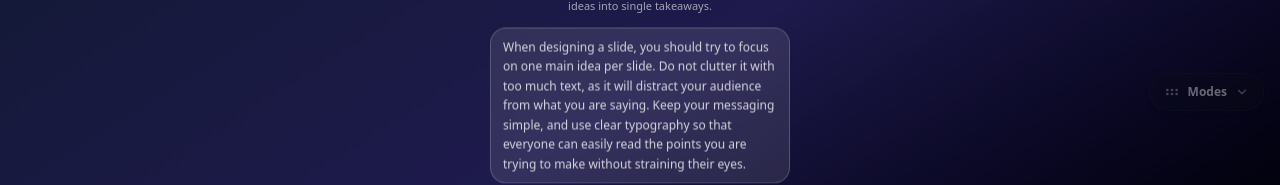
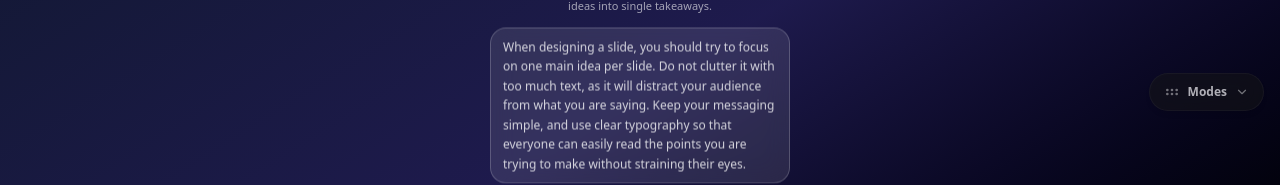
Before and after one commit to qhuydtvt/brief, a React (Vite) app: page / in a window 1280 px wide. Shown: the part 308-493 px from the top of the page. Built offline with nearby package versions, Linux system fonts and the light colour scheme.

Commit message:
style: increase default idle opacity of Modes widget to 70%

```diff
--- a/src/widgets/draggable-modes-widget/ui/DraggableModesWidget.tsx
+++ b/src/widgets/draggable-modes-widget/ui/DraggableModesWidget.tsx
@@ -85,7 +85,7 @@ export function DraggableModesWidget({ coordinates, modeSwitcherSlot }: Draggabl
       className={`fixed right-4 top-1/2 -translate-y-1/2 flex flex-col items-center z-50 backdrop-blur-md border select-none touch-none cursor-grab active:cursor-grabbing hover:border-primary/50 hover:opacity-100 hover:bg-card/95 focus-within:opacity-100 focus-within:bg-card/95 transition-[opacity,background-color,border-color,padding,border-radius,box-shadow] duration-500 ease-out ${
         isInteracting
           ? "opacity-100 bg-card/95 border-border/80 shadow-2xl"
-          : "opacity-40 bg-card/40 border-border/40 shadow-md"
+          : "opacity-70 bg-card/70 border-border/60 shadow-md"
       } ${isExpanded ? "p-3.5 gap-y-3 rounded-2xl" : "px-3.5 py-2.5 rounded-full"}`}
     >
       {!isExpanded ? (
```
